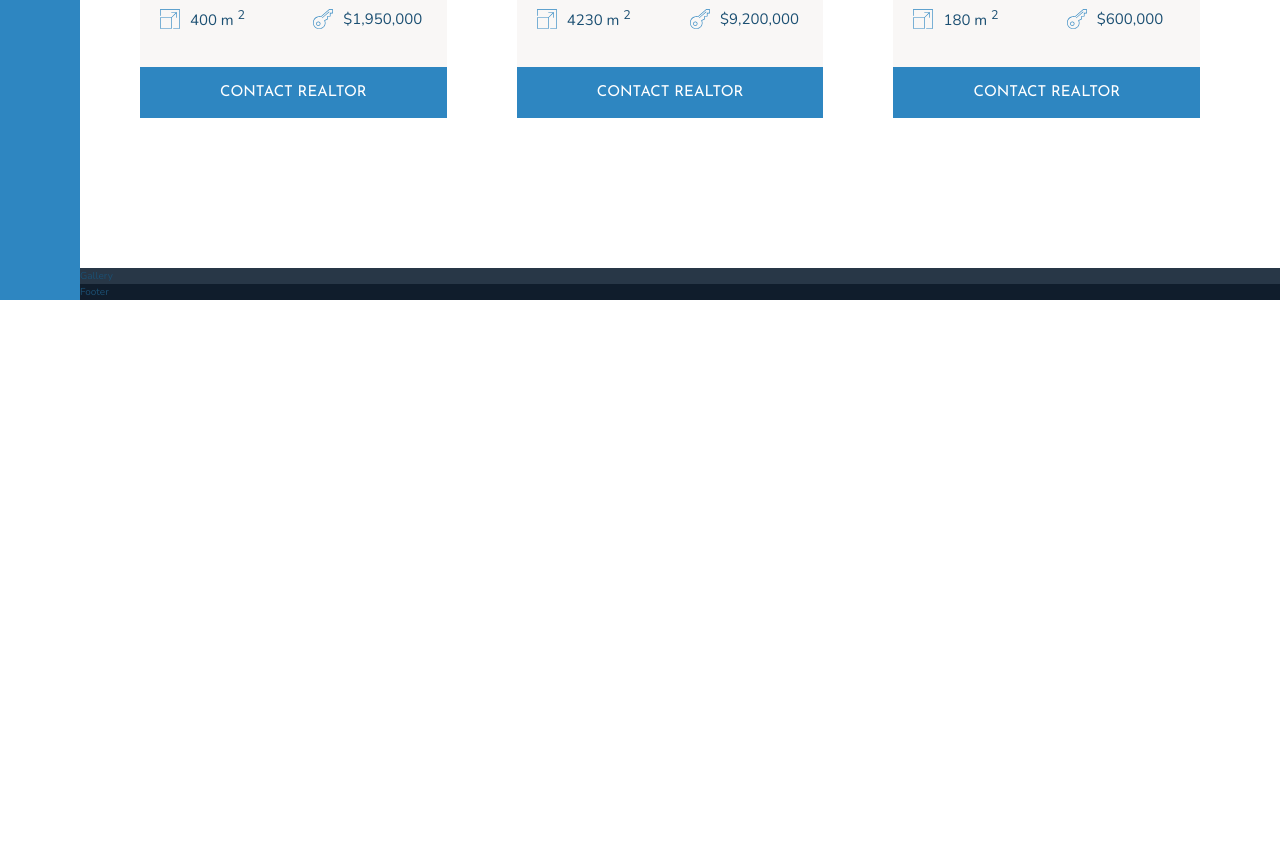
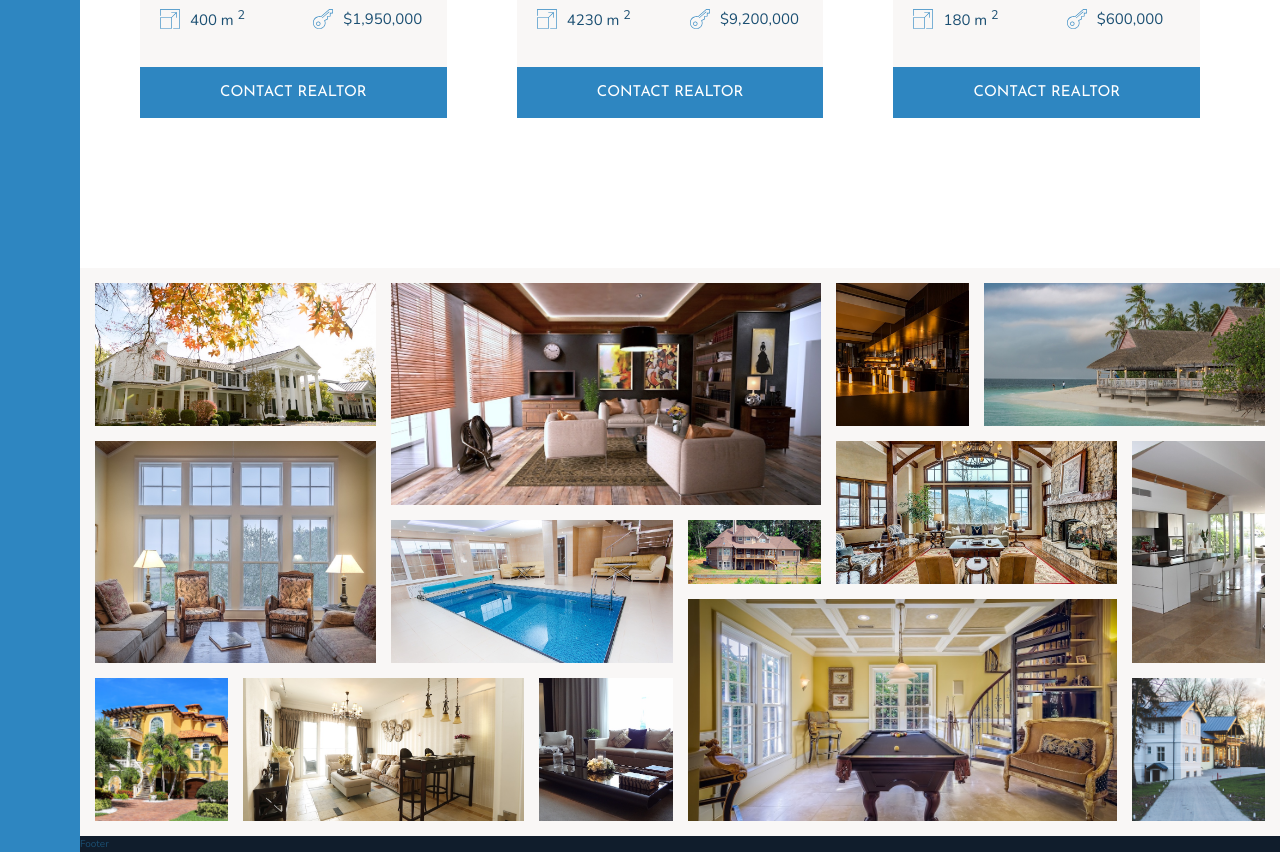
Before and after one commit to johnb123-a/Nexter-Project, a website: page index.html in a window 1280 px wide. Shown: the part 3176-4028 px from the top of the page. Before the commit the page ends 3476 px from the top, so only its background shows below. Drawn offline with nearby package versions, Linux system fonts and the light colour scheme.

Commit message:
finish gallery section

```diff
--- a/index.html
+++ b/index.html
@@ -371,7 +371,71 @@
         </button>
       </div>
     </section>
-    <section class="gallery">Gallery</section>
+    <section class="gallery">
+      <figure class="gallery__item gallery__item--1">
+        <img src="img/gal-1.jpeg" alt="Gallery image 1" class="gallery__img" />
+      </figure>
+
+      <figure class="gallery__item gallery__item--2">
+        <img src="img/gal-2.jpeg" alt="Gallery image 2" class="gallery__img" />
+      </figure>
+      <figure class="gallery__item gallery__item--3">
+        <img src="img/gal-3.jpeg" alt="Gallery image 3" class="gallery__img" />
+      </figure>
+      <figure class="gallery__item gallery__item--4">
+        <img src="img/gal-4.jpeg" alt="Gallery image 4" class="gallery__img" />
+      </figure>
+      <figure class="gallery__item gallery__item--5">
+        <img src="img/gal-5.jpeg" alt="Gallery image 5" class="gallery__img" />
+      </figure>
+      <figure class="gallery__item gallery__item--6">
+        <img src="img/gal-6.jpeg" alt="Gallery image 6" class="gallery__img" />
+      </figure>
+      <figure class="gallery__item gallery__item--7">
+        <img src="img/gal-7.jpeg" alt="Gallery image 7" class="gallery__img" />
+      </figure>
+      <figure class="gallery__item gallery__item--8">
+        <img src="img/gal-8.jpeg" alt="Gallery image 8" class="gallery__img" />
+      </figure>
+      <figure class="gallery__item gallery__item--9">
+        <img src="img/gal-9.jpeg" alt="Gallery image 9" class="gallery__img" />
+      </figure>
+      <figure class="gallery__item gallery__item--10">
+        <img
+          src="img/gal-10.jpeg"
+          alt="Gallery image 10"
+          class="gallery__img"
+        />
+      </figure>
+      <figure class="gallery__item gallery__item--11">
+        <img
+          src="img/gal-11.jpeg"
+          alt="Gallery image 11"
+          class="gallery__img"
+        />
+      </figure>
+      <figure class="gallery__item gallery__item--12">
+        <img
+          src="img/gal-12.jpeg"
+          alt="Gallery image 12"
+          class="gallery__img"
+        />
+      </figure>
+      <figure class="gallery__item gallery__item--13">
+        <img
+          src="img/gal-13.jpeg"
+          alt="Gallery image 13"
+          class="gallery__img"
+        />
+      </figure>
+      <figure class="gallery__item gallery__item--14">
+        <img
+          src="img/gal-14.jpeg"
+          alt="Gallery image 14"
+          class="gallery__img"
+        />
+      </figure>
+    </section>
     <footer class="footer">Footer</footer>
   </body>
 </html>
--- a/sass/_gallery.scss
+++ b/sass/_gallery.scss
@@ -1,4 +1,87 @@
 .gallery {
-  background-color: $color-grey-dark-1;
+  background-color: $color-grey-light-1;
   grid-column: full-start / full-end;
+  display: grid;
+  grid-template-columns: repeat(8, 1fr);
+  grid-template-rows: repeat(7, 5vw);
+  grid-gap: 1.5rem;
+  padding: 1.5rem;
+
+  &__item {
+    &--1 {
+      grid-row: 1 / span 2;
+      grid-column: 1 / span 2;
+    }
+
+    &--2 {
+      grid-row: 1 / span 3;
+      grid-column: 3 / span 3;
+    }
+
+    &--3 {
+      grid-row: 1 / span 2;
+      grid-column: 6 / 7;
+    }
+
+    &--4 {
+      grid-row: 1 / span 2;
+      grid-column: 7 / span 2;
+    }
+
+    &--5 {
+      grid-row: 3 / span 3;
+      grid-column: 1 / span 2;
+    }
+
+    &--6 {
+      grid-row: 4 / span 2;
+      grid-column: 3 / span 2;
+    }
+
+    &--7 {
+      grid-row: 4 / 5;
+      grid-column: 5 / 6;
+    }
+
+    &--8 {
+      grid-row: 3 / span 2;
+      grid-column: 6 / span 2;
+    }
+
+    &--9 {
+      grid-row: 3 / span 3;
+      grid-column: 8 / -1;
+    }
+
+    &--10 {
+      grid-row: 6 / span 2;
+      grid-column: 1 / 2;
+    }
+
+    &--11 {
+      grid-row: 6 / span 2;
+      grid-column: 2 / span 2;
+    }
+
+    &--12 {
+      grid-row: 6 / span 2;
+      grid-column: 4 / 5;
+    }
+
+    &--13 {
+      grid-row: 5 / span 3;
+      grid-column: 5 / span 3;
+    }
+
+    &--14 {
+      grid-row: 6 / span 2;
+      grid-column: 8 / -1;
+    }
+  }
+  &__img {
+    width: 100%;
+    height: 100%;
+    display: block;
+    object-fit: cover; //only works with height and width
+  }
 }
```
Also changed, not shown: css/style.css.
